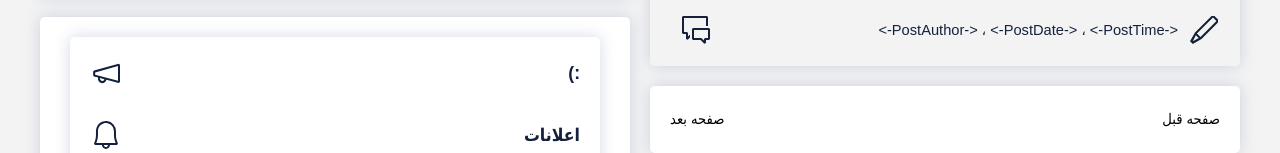
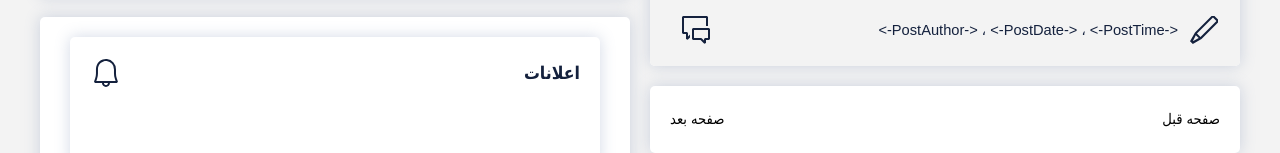
Before and after one commit to MRezaMrg/MRezaMrg.github.io, a plain HTML site: page index.html in a window 1280 px wide. Shown: the part 857-1010 px from the top of the page. Drawn offline with nearby package versions, Linux system fonts and the light colour scheme; a web font is replaced by a local one.

Commit message:
Update index.html

```diff
--- a/index.html
+++ b/index.html
@@ -306,15 +306,7 @@
 
           <div class="blackthemeSideLeftFull">
             <div class="blackthemeSideBox blackthemeBoxShadow">
-              <h6>:)<svg xmlns="http://www.w3.org/2000/svg" xmlns:xlink="http://www.w3.org/1999/xlink"
-                  aria-hidden="true" focusable="false" width="1em" height="1em"
-                  style="-ms-transform: rotate(360deg); -webkit-transform: rotate(360deg); transform: rotate(360deg);"
-                  preserveAspectRatio="xMidYMid meet" viewBox="0 0 16 16">
-                  <g fill="currentColor">
-                    <path fill-rule="evenodd" clip-rule="evenodd"
-                      d="M2 6.77l12.33-3.43l.67.53v8.6l-.67.53l-6.089-1.595a2.16 2.16 0 1 1-4.178-1.095L2 9.77l-.42-.53V7.3L2 6.77zm3.006 3.787a1.13 1.13 0 0 0-.04.242a1.17 1.17 0 0 0 2.288.347l-2.248-.589zM2.58 8.82L14 11.83V4.5L2.58 7.72v1.1z" />
-                  </g>
-                </svg></h6>
+
 
 
 
```
